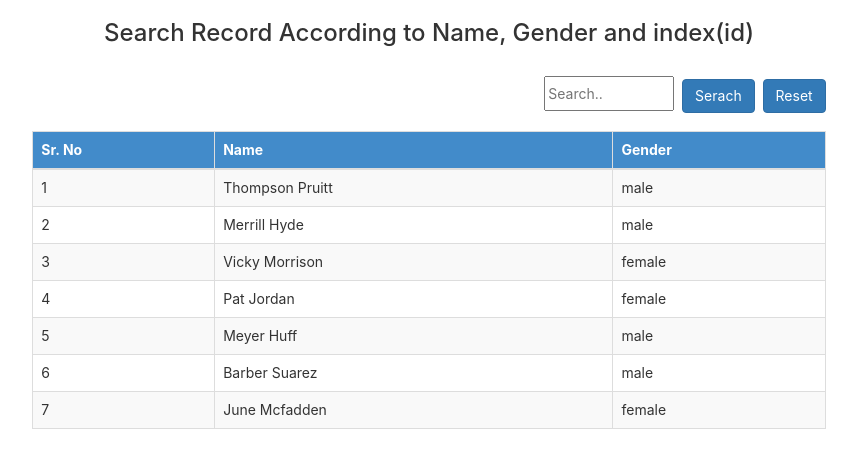
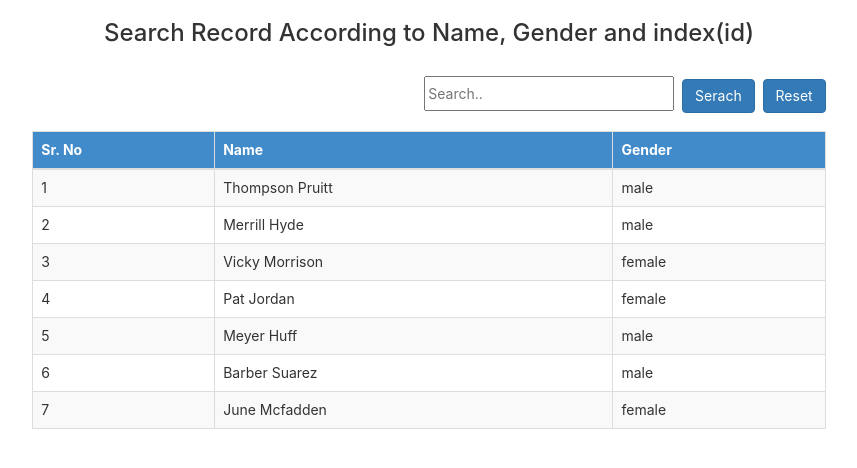
Before and after one commit to vikasjagdale92/VikasAssignmentRactJs, a React (Create React App) app: page / in a window 1280 px wide. Shown: the top 468 px of the page, without its empty margins (211-1068 px from the left). Built offline with nearby package versions, Linux system fonts and the light colour scheme.

Commit message:
Vikas added changes

```diff
--- a/src/App.css
+++ b/src/App.css
@@ -8,7 +8,7 @@
 	color: #fff;
 }
 input[type=text] {
-  width: 130px;
+  width: 250px;
   height: 35px;
   margin-bottom: 20px;
   margin-top: 20px;
```
